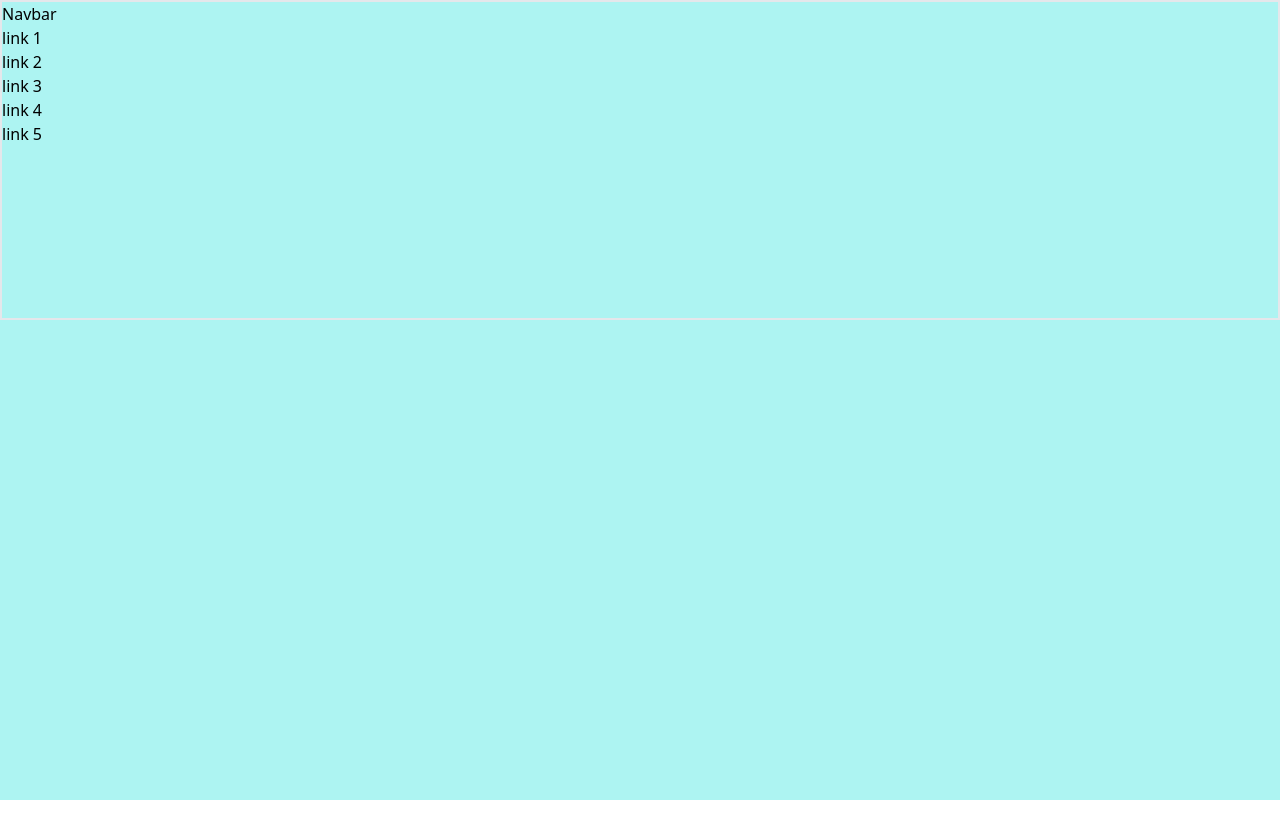
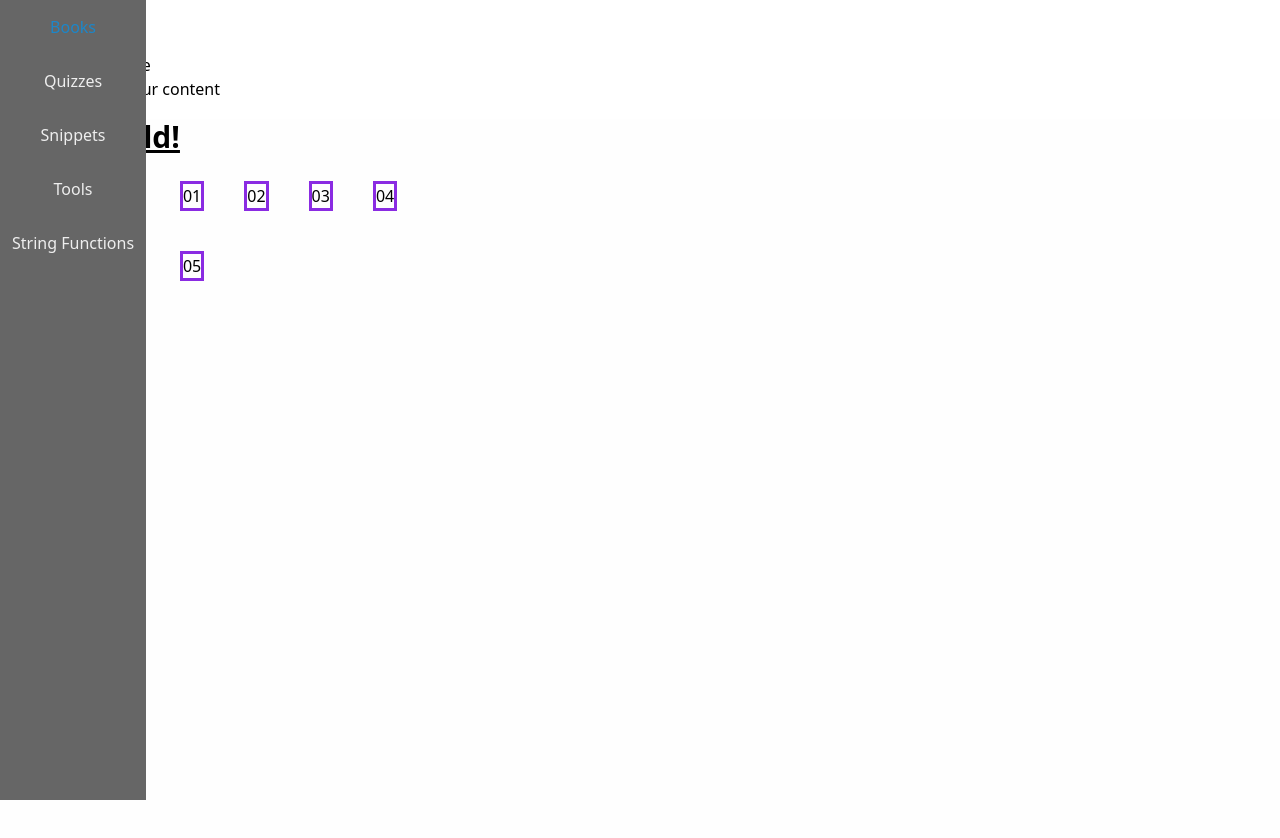
Before and after one commit to Alex-Abrams/abrams-web-portfolio, a Next.js app: page / in a window 1280 px wide. Shown: the top 838 px of the page. Before the commit the page ends 800 px from the top, so only its background shows below. Built offline with nearby package versions, Linux system fonts and the light colour scheme.

Commit message:
Added navbar.

```diff
--- a/components/layout.js
+++ b/components/layout.js
@@ -1,9 +1,13 @@
 import styles from "./layout.module.css";
+import NavBarVertical from "./navbar";
 
 export default function Layout({ children }) {
   return (
-    <div className={styles.container}>
-      <main>{children}</main>
-    </div>
+    <>
+      <NavBarVertical />
+      <div className={styles.globo_container}>
+        <main>{children}</main>
+      </div>
+    </>
   );
 }
--- a/components/layout.module.css
+++ b/components/layout.module.css
@@ -1,9 +1,41 @@
-.container {
-  background-color: rgb(173, 244, 242);
+.globo_container {
+  background-color: rgb(254, 254, 254);
   height: 100vh; /* fills the screen height wise */
+  /* position: relative; */
 }
 
 #grid > div {
   border-width: 3px;
   border-color: blueviolet;
 }
+
+#navbar {
+  overflow: hidden;
+  background-color: #666666;
+  position: fixed;
+  top: 0;
+  display: flex;
+  flex-direction: column;
+  /* width: 100%; */
+  height: 100vh;
+}
+
+#navbar a {
+  float: left;
+  display: block;
+  color: #eeeeee;
+  text-align: center;
+  padding: 15px 12px;
+  text-decoration: none;
+  font-size: 16px;
+}
+
+#navbar a:hover {
+  color: #1c87c9;
+}
+
+#container {
+  padding: 18px;
+  margin-top: 35px;
+  /* height: 2000px; */
+}
--- a/components/navbar.js
+++ b/components/navbar.js
@@ -1,14 +1,19 @@
+import styles from "./layout.module.css";
 export default function NavBarVertical() {
   return (
-    <div className="border-2 h-80">
-      <h2>Navbar</h2>
-      <ul>
-        <li>link 1</li>
-        <li>link 2</li>
-        <li>link 3</li>
-        <li>link 4</li>
-        <li>link 5</li>
-      </ul>
-    </div>
+    <>
+      <div id={styles.navbar}>
+        <a href="#books">Books</a>
+        <a href="#quizzes">Quizzes</a>
+        <a href="#snippets">Snippets</a>
+        <a href="#tools">Tools</a>
+        <a href="#stringfunctions">String Functions</a>
+      </div>
+
+      <div id={styles.container}>
+        <h1>here must be title</h1>
+        <p>Here must be your content</p>
+      </div>
+    </>
   );
 }
--- a/pages/_app.js
+++ b/pages/_app.js
@@ -1,13 +1,10 @@
 import "@/styles/globals.css";
 import Layout from "../components/layout";
-import NavBarVertical from "../components/navbar";
 
 export default function App({ Component, pageProps }) {
   return (
     <Layout>
-      <NavBarVertical>
-        <Component {...pageProps} />
-      </NavBarVertical>
+      <Component {...pageProps} />
     </Layout>
   );
 }
```
Also changed, not shown: pages/index.js (+26 -0 lines).
